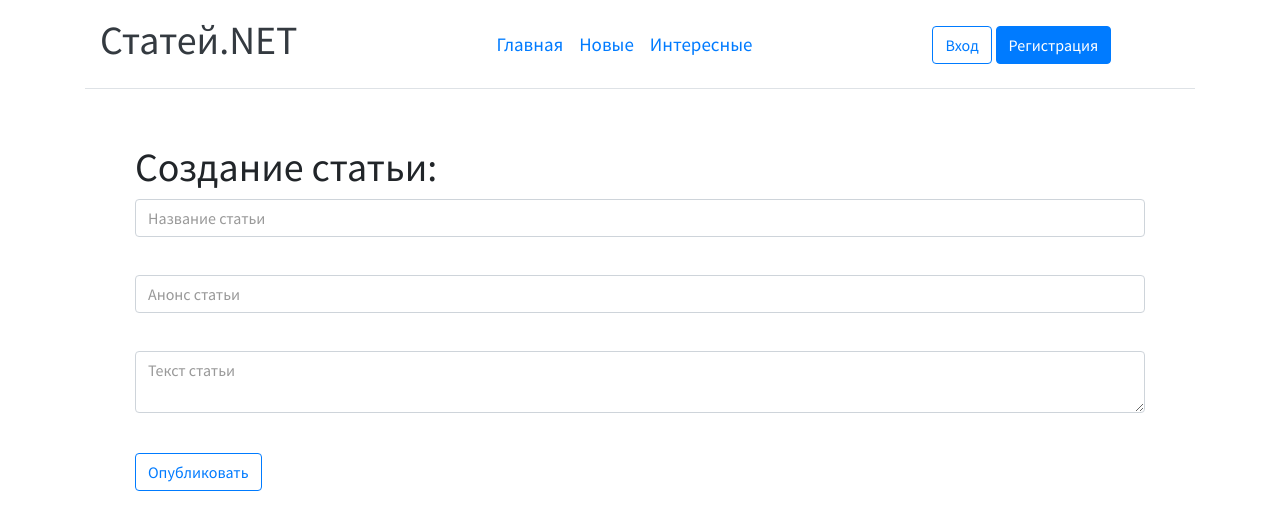
After one commit to Rur1k/Blog, a Django app: page /new_post/ in a window 1280 px wide. The commit adds this page. Shown: the top 530 px of the page. Run offline with Django 3.2, Linux system fonts and the light colour scheme; some libraries are stand-ins or nearby versions.

Commit message:
готова регистрация и начал добавление статьи

```diff
--- a/Blog/account/templates/account/login.html
+++ b/Blog/account/templates/account/login.html
@@ -19,8 +19,8 @@
         <form action="{% url 'login' %}" method="POST">
             {% csrf_token %}
             {{ form.as_p }}
-            <input type="hidden" name="next" value="{{ next }}">
-            <p><input type="submit" value="Войти"></p>
+            <input type="hidden" name="next" value="{% url 'articles' %}">
+            <p><input type="submit" class="btn btn-outline-primary me-2" value="Войти"></p>
         </form>
     </div>
 {% endblock %}
--- a/Blog/account/templates/account/register.html
+++ b/Blog/account/templates/account/register.html
@@ -9,7 +9,7 @@
     <form action="." method="POST">
       {% csrf_token %}
       {{ user_form.as_p }}
-      <p><input type="submit" value="Регистрация"></p>
+      <p><input type="submit" class="btn btn-outline-primary me-2" value="Регистрация"></p>
     </form>
   </div>
 {% endblock %}
--- a/Blog/account/views.py
+++ b/Blog/account/views.py
@@ -17,7 +17,7 @@ def user_login(request):
                 else:
                     return HttpResponse('Пользователь отключен')
             else:
-                return HttpResponse('Пользователь не найден')
+                return render(request, 'account/login_error.html')
     else:
             form = LoginForm()
     return render(request, 'account/login.html', {'form': form})
--- /dev/null
+++ b/Blog/articles/forms.py
@@ -0,0 +1,2 @@
+from django.contrib.auth.models import User
+from django import forms
--- a/Blog/articles/models.py
+++ b/Blog/articles/models.py
@@ -11,7 +11,8 @@ class Category(models.Model):
 class Post(models.Model):
     id = models.AutoField(unique=True, primary_key=True)
     title = models.CharField('Заголовок статьи', max_length=64)
-    author = models.ForeignKey(User, on_delete=models.CASCADE, null = True)
+    author = models.ForeignKey(User, on_delete=models.CASCADE, null=True)
+    announcement_post = models.CharField('Анонс статьи', max_length=255, null=True)
     text = models.TextField('Текст статьи')
     post_data = models.DateTimeField(auto_now=True)
     category = models.ForeignKey(Category, on_delete=models.CASCADE)
--- /dev/null
+++ b/Blog/articles/templates/articles/new_post.html
@@ -0,0 +1,16 @@
+{% extends 'base.html' %}
+
+{% block title %}Добавление статьи{% endblock %}
+
+{% block content %}
+<div class="new-post">
+  <h1>Создание статьи:</h1>
+  <form method="POST">
+    {% csrf_token %}
+    <input type="text" placeholder="Название статьи" class="form-control"><br>
+    <input type="text" placeholder="Анонс статьи" class="form-control"><br>
+    <textarea class="form-control" placeholder="Текст статьи"></textarea><br>
+    <input type="submit" class="btn btn-outline-primary me-2" value="Опубликовать">
+  </form>
+</div>
+{% endblock %}
--- a/Blog/articles/templates/base.html
+++ b/Blog/articles/templates/base.html
@@ -46,7 +46,7 @@
         <li><a href="#" class="nav-link px-2 link-dark">Новые</a></li>
         <li><a href="#" class="nav-link px-2 link-dark">Интересные</a></li>
           {% if request.user.is_authenticated %}
-            <li><a href="#" class="nav-link px-2 link-dark">Добавить статью</a></li>
+            <li><a href="{% url 'new_post' %}" class="nav-link px-2 link-dark">Добавить статью</a></li>
           {% endif %}
         <li><a href="#" class="nav-link px-2 link-dark"></a></li>
       </ul>
--- a/Blog/articles/urls.py
+++ b/Blog/articles/urls.py
@@ -6,4 +6,5 @@ from . import views
 urlpatterns = [
     path('', views.article_page, name='articles'),
     path('post/<int:post_id>', views.post_page, name='post'),
+    path('new_post/', views.new_post, name='new_post'),
 ]
--- a/Blog/articles/views.py
+++ b/Blog/articles/views.py
@@ -12,3 +12,6 @@ def post_page(request, post_id):
         'post': Post.objects.get(id=post_id)
     }
     return render(request, "articles/post.html", context)
+
+def new_post(request):
+    return render(request, "articles/new_post.html")
```
Also changed, not shown: Blog/account/templates/account/login_error.html (added, +10 -0 lines), Blog/articles/migrations/0003_post_announcement_post.py (added), Blog/db.sqlite3.
